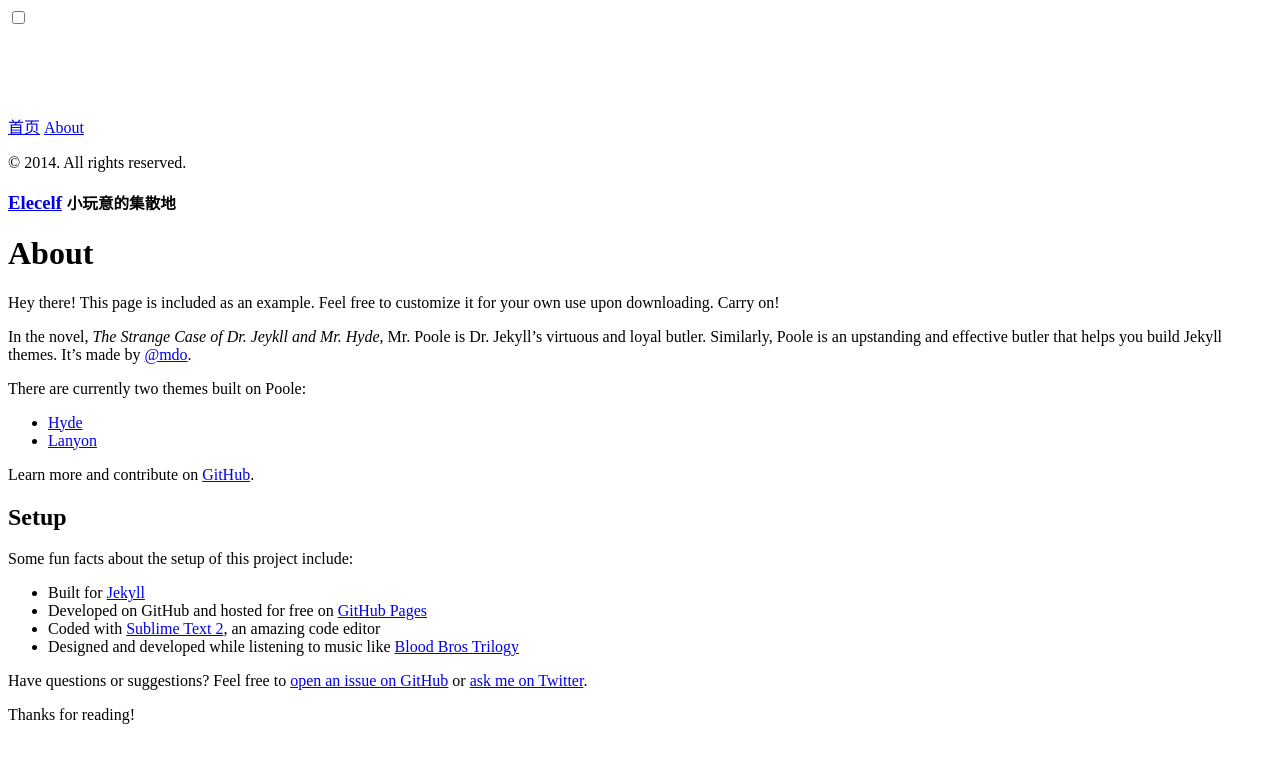
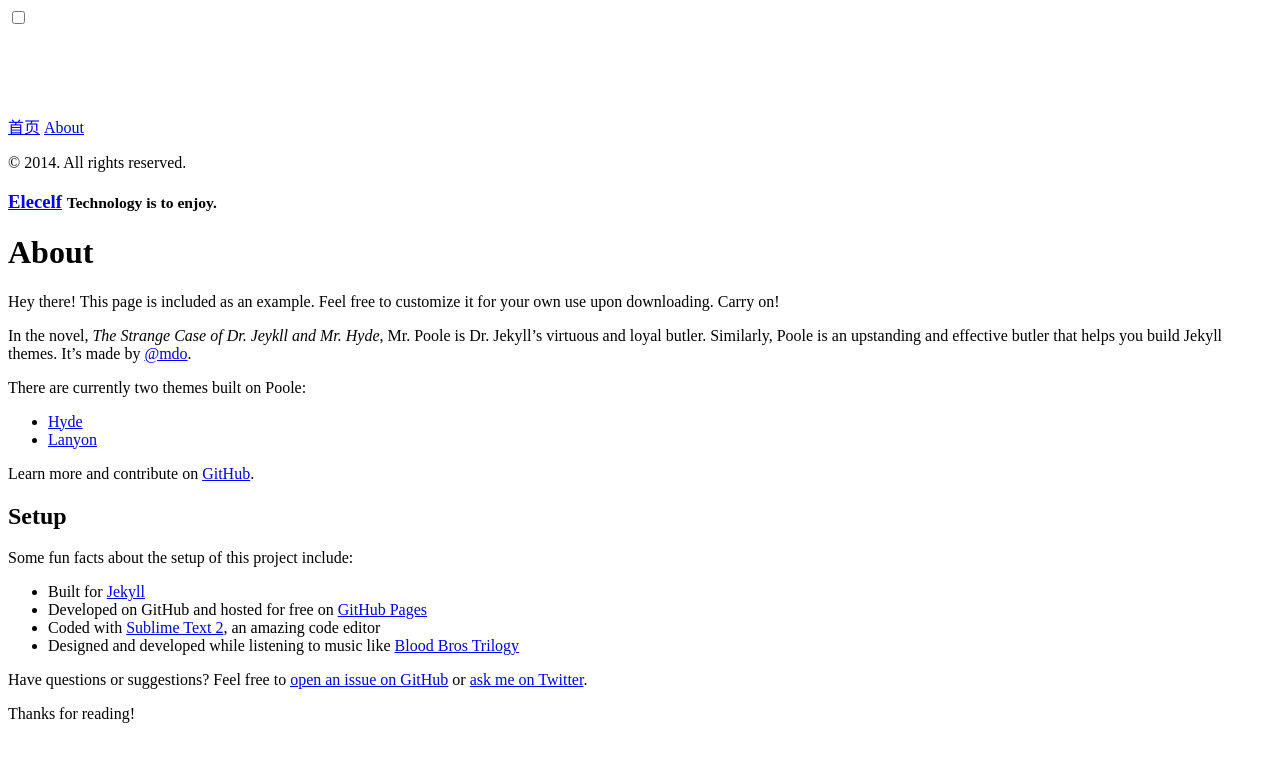
Before and after one commit to snakealpha/snakealpha.github.io, a Jekyll site: the page built from about.md, in a window 1280 px wide. Shown: the top 763 px of the page. Built offline with Jekyll 4.4.1, drawn with Linux system fonts in a browser that asks for light colours; Markdown is read by kramdown in place of the engine named in the settings.

Commit message:
change a description.

```diff
--- a/_config.yml
+++ b/_config.yml
@@ -7,7 +7,7 @@ permalink:        pretty
 
 # Setup
 title:            Elecelf
-tagline:          '  小玩意的集散地'
+tagline:          '  Technology is to enjoy.'
 description:      '<br /><br /><br />'
 url:              http://snakealpha.github.io/
 paginate:         5
```
